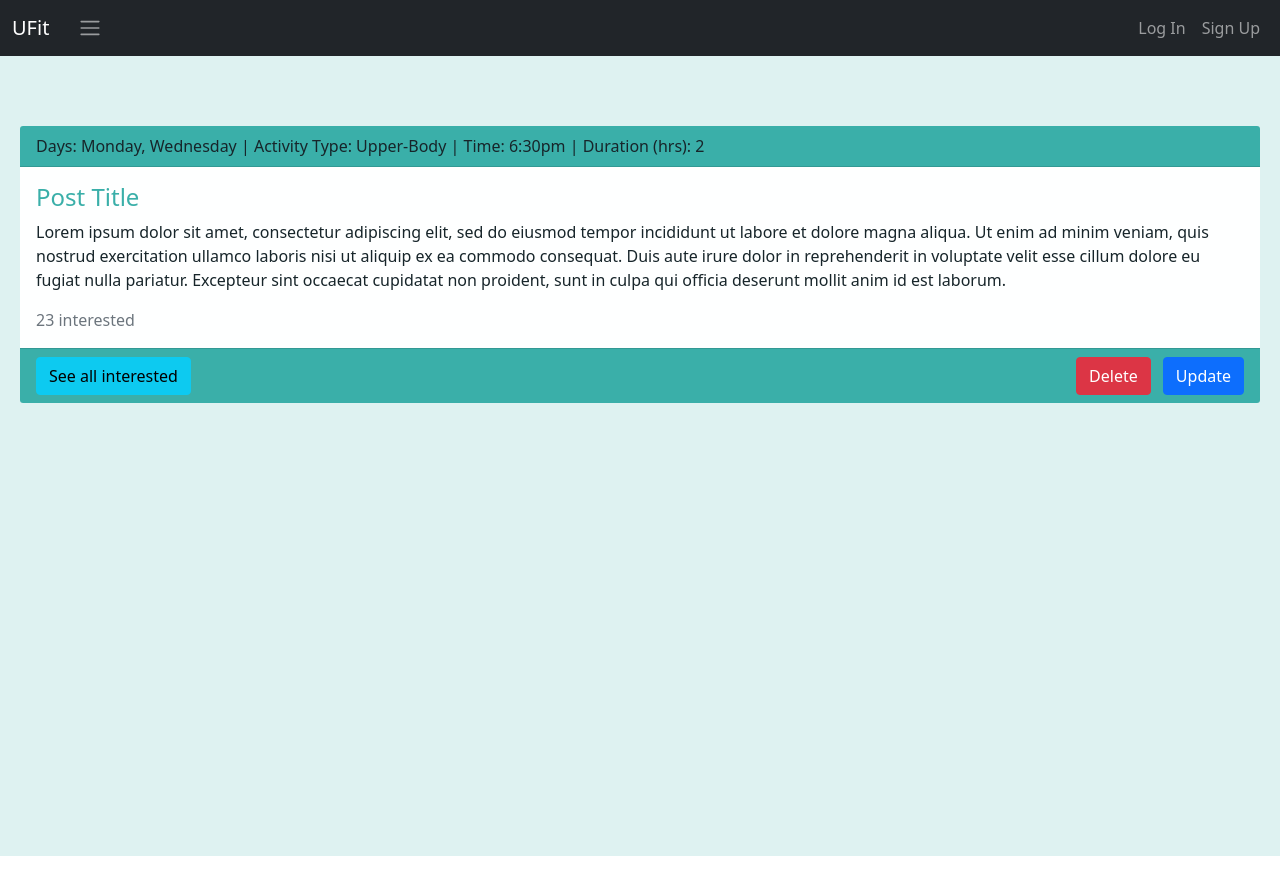
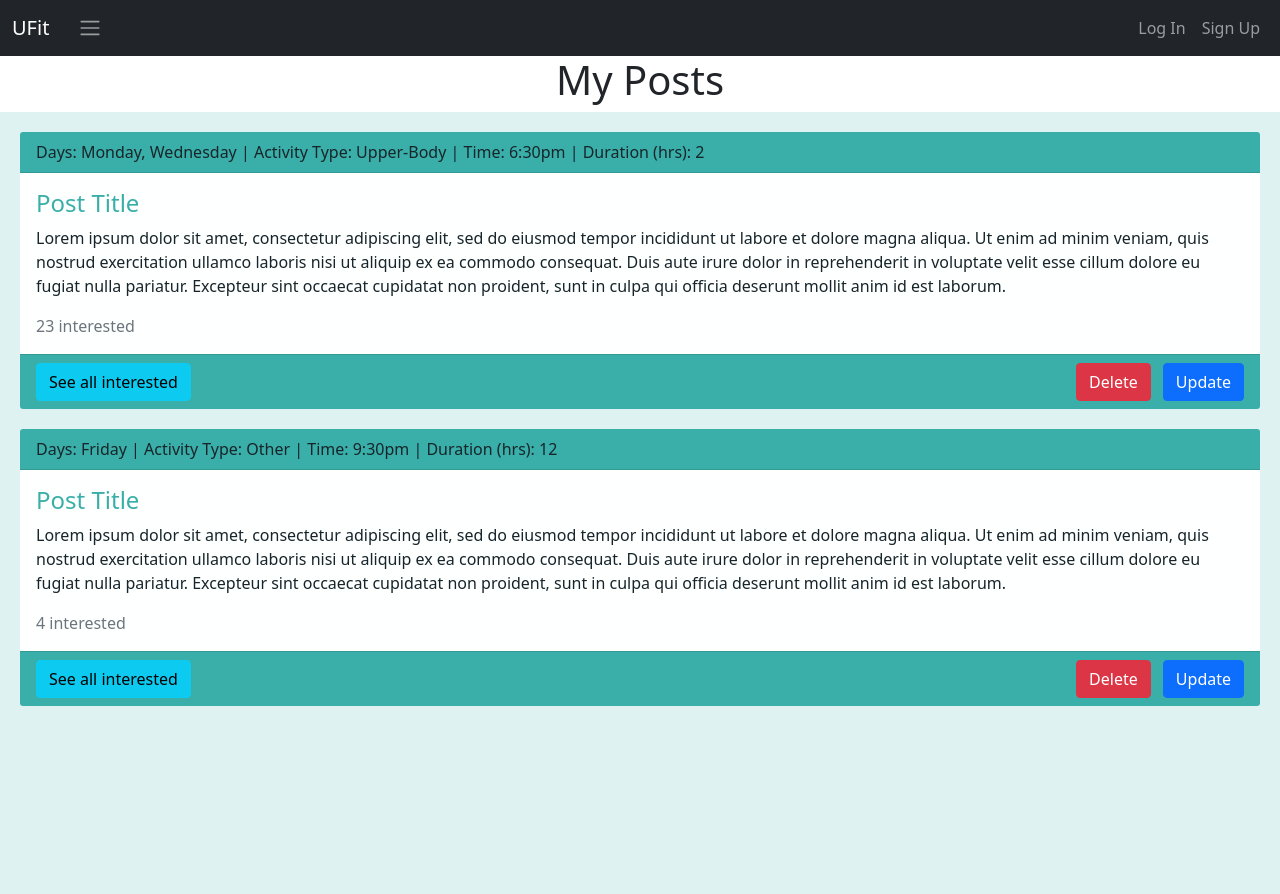
Before and after one commit to AdityaUmass/cs326-final-theta, a plain HTML site: page account.html in a window 1280 px wide. Before the commit the page ends 856 px from the top, so only its background shows below. Drawn offline with nearby package versions, Linux system fonts and the light colour scheme.

Commit message:
minor account changes + minor m1 changes

```diff
--- a/CSS/account.css
+++ b/CSS/account.css
@@ -39,13 +39,14 @@
 .postlist {
     height: 100%;
     background-color: #DEF2F1;
-    overflow-y: auto;
-    overflow-x: hidden;
     padding: 20px;
-    padding-top: 70px;
 }
 
 .flr{
     float: right;
     margin-left: 1%;
 }
+
+h1 {
+    text-align:center;
+}
--- a/account.html
+++ b/account.html
@@ -24,7 +24,9 @@
 <body>
 
     <div id="navbar"></div>
-
+    <div class="container">
+        <h1>My Posts</h1>
+    </div>
     <div class= "postlist">
         <!-- Card1: -->
         <div class="card post">
@@ -53,6 +55,33 @@
             <button type="button" class="btn btn-danger flr">Delete</button>
         </div>
         </div>
+        <!-- Card1: -->
+        <div class="card post">
+            <div class="card-header">
+                <span>Days: Friday | </span>
+                <span>Activity Type: Other | </span>
+                <span>Time: 9:30pm | </span>
+                <span>Duration (hrs): 12</span>
+            </div>
+            <div class="card-body">
+                <h4 class="card-title">Post Title</h4>
+                <p class="card-text">
+                Lorem ipsum dolor sit amet, consectetur adipiscing elit, sed do
+                eiusmod tempor incididunt ut labore et dolore magna aliqua. Ut
+                enim ad minim veniam, quis nostrud exercitation ullamco laboris
+                nisi ut aliquip ex ea commodo consequat. Duis aute irure dolor
+                in reprehenderit in voluptate velit esse cillum dolore eu fugiat
+                nulla pariatur. Excepteur sint occaecat cupidatat non proident,
+                sunt in culpa qui officia deserunt mollit anim id est laborum.
+                </p>
+                <span class="text-muted">4 interested</span>
+            </div>
+            <div class="card-footer">
+                <button type="button" class="btn btn-info" data-bs-toggle="modal" data-bs-target="#card1Modal">See all interested</button>
+                <button type="button" class="btn btn-primary flr">Update</button>
+                <button type="button" class="btn btn-danger flr">Delete</button>
+            </div>
+            </div>
     </div>
         <!-- Modal1 -->
         <div class="modal fade" id = "card1Modal" tabindex="-1" role="dialog">
@@ -88,7 +117,7 @@
                 </div>
             </div>
         </div>
-
+    <!-- </div> -->
         <script
         src="https://cdn.jsdelivr.net/npm/bootstrap@5.0.2/dist/js/bootstrap.bundle.min.js"
         integrity="sha384-MrcW6ZMFYlzcLA8Nl+NtUVF0sA7MsXsP1UyJoMp4YLEuNSfAP+JcXn/tWtIaxVXM"
```
Also changed, not shown: docs/milestone1.md (+7 -0 lines).
